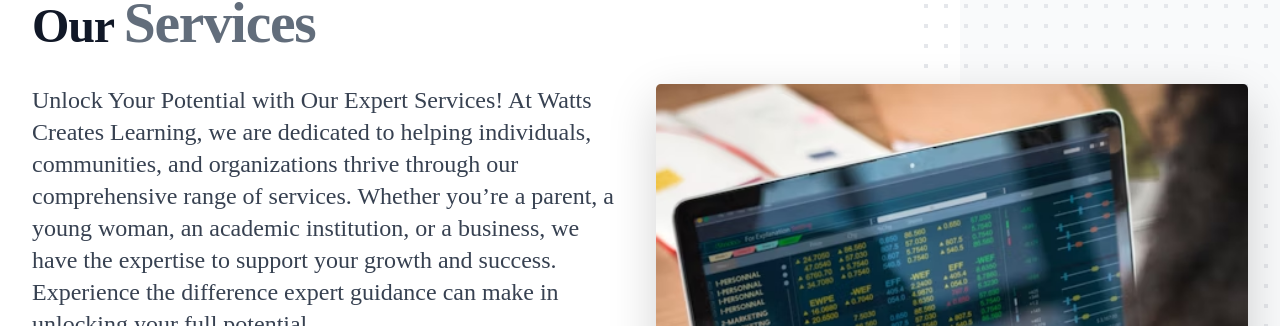
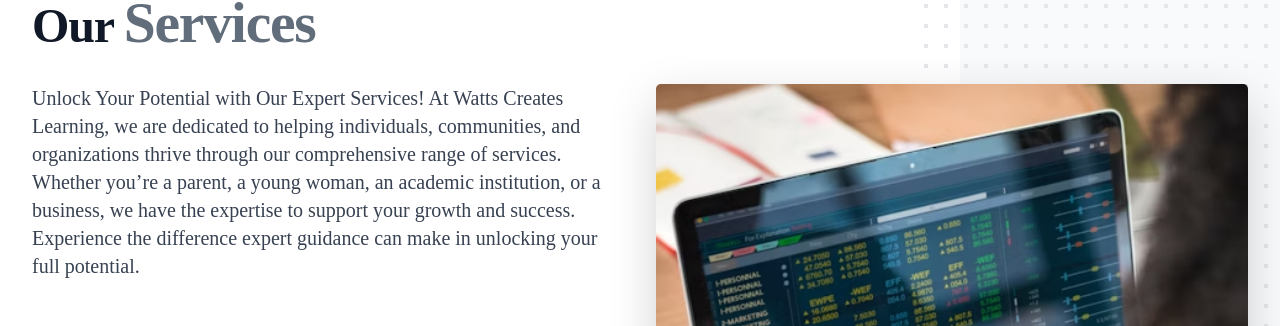
Before and after one commit to ayush1014/WattsCreateLearning-Frontend, a React (Create React App) app: page /services in a window 1280 px wide. Shown: the part 474-800 px from the top of the page. Built offline with nearby package versions, Linux system fonts and the light colour scheme.

Commit message:
updated new font on services page

```diff
--- a/src/components/services.jsx
+++ b/src/components/services.jsx
@@ -240,7 +240,7 @@
                 </div>
                 <div className="mt-8 lg:mt-0">
                   <div className="mx-auto max-w-prose text-base lg:max-w-none">
-                    <p className="text-2xl text-gray-700">
+                    <p className="text-xl text-gray-700">
                       Unlock Your Potential with Our Expert Services! At Watts Creates Learning, we are dedicated to helping individuals, communities,  and organizations thrive through our comprehensive range of services. Whether you’re a parent, a young woman, an academic institution, or a business, we have the expertise to support your growth and success.  Experience the difference expert guidance can make in unlocking your full potential.
                     </p>
                   </div>
```
